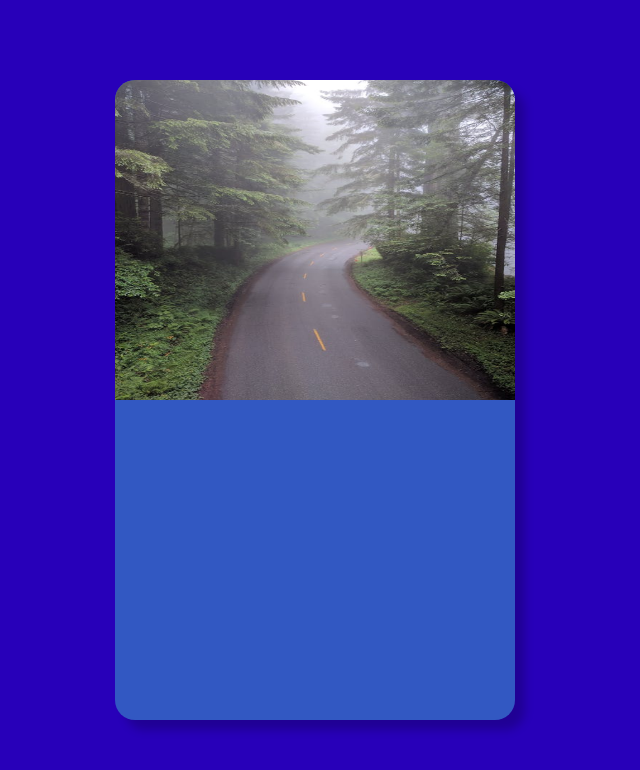
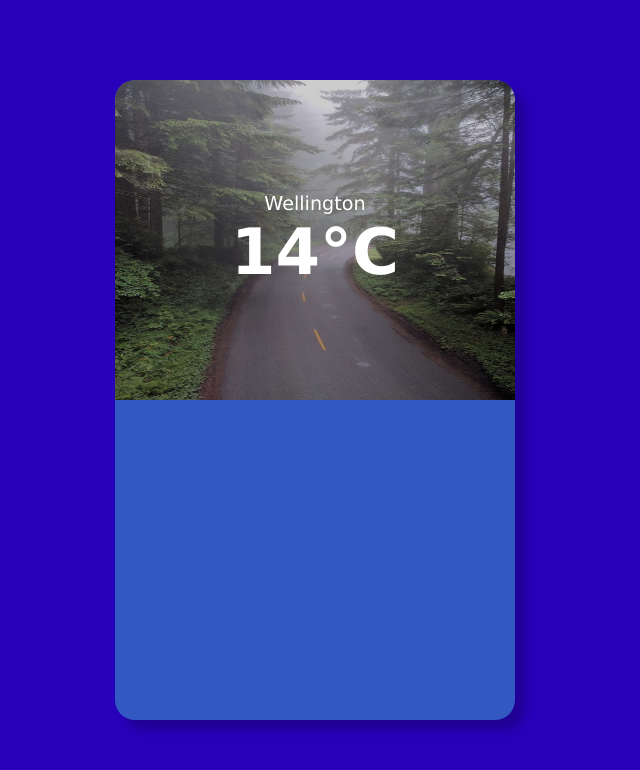
Before and after one commit to aldringordon/WeatherApp, an Angular app: page / in a window 1280 px wide. Shown: the top 770 px of the page, without its empty margins (325-965 px from the left). Built offline with nearby package versions, Linux system fonts and the light colour scheme.

Commit message:
feat: finish upper portion

```diff
--- a/src/app/app.component.html
+++ b/src/app/app.component.html
@@ -2,6 +2,11 @@
   <div class="upper-data">
     <img src="../assets/Hot.png" *ngIf="14 > 15">
     <img src="../assets/Cold.png" *ngIf="14 <= 15">
+
+    <div class="weather-data">
+      <div class="location">Wellington</div>
+      <div class="temperature">{{14.40 | number: '1.0-0'}}°C</div>
+    </div>
   </div>
   <div class="lower-data">
 
--- a/src/styles.css
+++ b/src/styles.css
@@ -50,3 +50,28 @@
     width: 100%;
     height: 100%;
 }
+
+.weather-data {
+    position: relative;
+    z-index: 1;
+    width: 100%;
+    height: 100%;
+    background-color: var(--shadow-dark);
+    display: flex;
+    flex-direction: column;
+    align-items: center;
+    justify-content: center;
+}
+
+.location {
+    color: var(--white-1);
+    font-size: 1.2em;
+    text-align: center;
+}
+
+.temperature {
+    color: var(--white-1);
+    font-size: 4em;
+    text-align: center;
+    font-weight: 900;
+}
```
